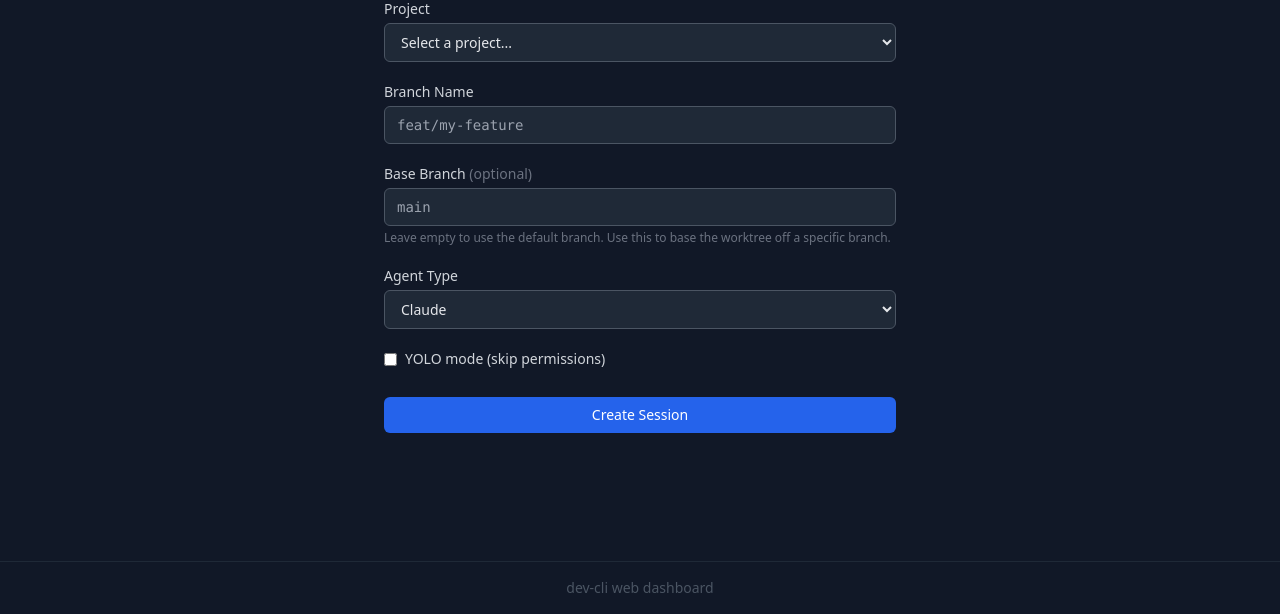
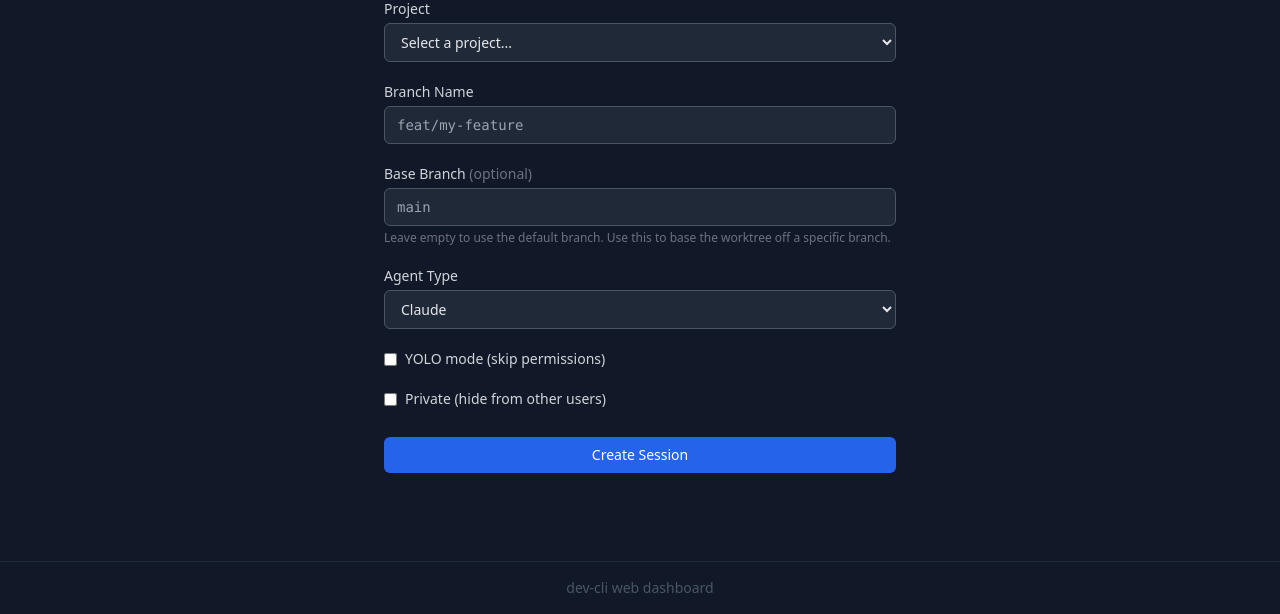
Before and after one commit to theholdinco/dev-cli, a Flask app: page /sessions/new in a window 1280 px wide. Shown: the part 186-800 px from the top of the page. Run offline with Flask 3, Linux system fonts and the light colour scheme; some libraries are stand-ins or nearby versions.

Commit message:
Add --private flag to hide sessions and tasks from other users
On a shared VPS, all sessions are visible to everyone. This adds a
--private flag to `dev new` and `dev task add` that marks sessions/tasks
as private, hiding them from other users' listings (ls, ports, attach,
kill --all, gc --global, hub, dashboard, bot). Private sessions remain
accessible by name — privacy guards discovery, not access.

Co-Authored-By: Claude Opus 4.6 <noreply@anthropic.com>

```diff
--- a/web/bot/handlers/system.py
+++ b/web/bot/handlers/system.py
@@ -45,7 +45,9 @@ async def cmd_stats(update: Update, context: ContextTypes.DEFAULT_TYPE):
 @authorized
 async def cmd_ports(update: Update, context: ContextTypes.DEFAULT_TYPE):
     """Handle /ports — show port allocation table."""
-    sessions = list_sessions(show_all=True)
+    import os
+    requesting_user = os.environ.get("USER", "")
+    sessions = list_sessions(show_all=True, requesting_user=requesting_user)
     text = format_ports_table(sessions)
     await update.message.reply_text(truncate(text), parse_mode="MarkdownV2")
 
--- a/web/core/commands.py
+++ b/web/core/commands.py
@@ -50,15 +50,17 @@ def run_dev(args: list[str], timeout: int = 60, stdin_data: str = None) -> Comma
 
 
 def new_session(
-    project: str, branch: str, agent: str = "claude", yolo: bool = False, from_branch: str = ""
+    project: str, branch: str, agent: str = "claude", yolo: bool = False, from_branch: str = "", private: bool = False
 ) -> CommandResult:
-    """Create a new session: dev new <project> <branch> [--from base] [--agent type] [--yolo]."""
+    """Create a new session: dev new <project> <branch> [--from base] [--agent type] [--yolo] [--private]."""
     args = ["new", project, branch]
     if from_branch:
         args.extend(["--from", from_branch])
     args.extend(["--agent", agent])
     if yolo:
         args.append("--yolo")
+    if private:
+        args.append("--private")
     return run_dev(args)
 
 
--- a/web/core/tasks.py
+++ b/web/core/tasks.py
@@ -25,6 +25,7 @@ class TaskInfo:
     created: str = ""
     started: Optional[str] = None
     completed: Optional[str] = None
+    private: bool = False
 
 
 def _read_registry() -> dict:
@@ -60,6 +61,7 @@ def _task_from_dict(d: dict) -> TaskInfo:
         created=d.get("created", ""),
         started=d.get("started"),
         completed=d.get("completed"),
+        private=d.get("private", False),
     )
 
 
@@ -84,7 +86,7 @@ def _generate_branch(task_id: str, description: str) -> str:
     return f"task-{task_id}/{slug}"
 
 
-def add_task(project: str, description: str, branch: str = "", from_branch: str = "") -> TaskInfo:
+def add_task(project: str, description: str, branch: str = "", from_branch: str = "", private: bool = False) -> TaskInfo:
     """Add a new task and return it. Branch is auto-generated if not provided."""
     data = _read_registry()
     task_id = str(data.get("next_id", 1))
@@ -99,6 +101,7 @@ def add_task(project: str, description: str, branch: str = "", from_branch: str
         "branch": branch,
         "description": description,
         "from_branch": from_branch or None,
+        "private": private,
         "status": "pending",
         "session": None,
         "pr_url": None,
--- a/web/dashboard/routes/sessions.py
+++ b/web/dashboard/routes/sessions.py
@@ -1,3 +1,5 @@
+import os
+
 from flask import Blueprint, render_template, request, flash, redirect, url_for
 
 from core.sessions import list_sessions, get_session, get_users
@@ -11,7 +13,8 @@ sessions_bp = Blueprint("sessions", __name__, url_prefix="/sessions")
 def list_sessions_view():
     user = request.args.get("user", "")
     users = get_users()
-    sessions = list_sessions(user=user)
+    requesting_user = os.environ.get("USER", "")
+    sessions = list_sessions(user=user, requesting_user=requesting_user)
     return render_template("sessions/list.html", sessions=sessions, users=users, selected_user=user)
 
 
@@ -28,8 +31,9 @@ def create_session():
     from_branch = request.form.get("from_branch", "").strip()
     agent_type = request.form.get("agent_type", "claude")
     yolo = request.form.get("yolo") == "on"
+    private = request.form.get("private") == "on"
 
-    result = new_session(project=project, branch=branch, agent=agent_type, yolo=yolo, from_branch=from_branch)
+    result = new_session(project=project, branch=branch, agent=agent_type, yolo=yolo, from_branch=from_branch, private=private)
     if result.success:
         flash(f"Session created for {project}/{branch}", "success")
     else:
--- a/web/dashboard/routes/sse.py
+++ b/web/dashboard/routes/sse.py
@@ -1,3 +1,4 @@
+import os
 import time
 
 from flask import Blueprint, Response, render_template, request, current_app
@@ -10,11 +11,12 @@ sse_bp = Blueprint("sse", __name__, url_prefix="/sse")
 @sse_bp.route("/sessions")
 def session_stream():
     user = request.args.get("user", "")
+    requesting_user = os.environ.get("USER", "")
 
     def generate():
         while True:
             try:
-                sessions = list_sessions(user=user)
+                sessions = list_sessions(user=user, requesting_user=requesting_user)
                 html = render_template("partials/session_list.html", sessions=sessions)
                 data = html.replace("\n", "\ndata: ")
                 yield f"event: sessions\ndata: {data}\n\n"
--- a/web/dashboard/templates/partials/session_row.html
+++ b/web/dashboard/templates/partials/session_row.html
@@ -11,6 +11,11 @@
                     {% else %}bg-red-900 text-red-300 border border-red-700{% endif %}">
                     {{ "alive" if session.alive else "dead" }}
                 </span>
+                {% if session.private %}
+                <span class="inline-flex items-center px-2 py-0.5 rounded-full text-xs font-medium bg-yellow-900 text-yellow-300 border border-yellow-700">
+                    private
+                </span>
+                {% endif %}
             </div>
             <div class="flex flex-wrap items-center gap-x-4 gap-y-1 text-sm text-gray-400">
                 {% if session.owner %}
--- a/web/dashboard/templates/sessions/new.html
+++ b/web/dashboard/templates/sessions/new.html
@@ -51,6 +51,12 @@
             <label for="yolo" class="text-sm text-gray-300">YOLO mode (skip permissions)</label>
         </div>
 
+        <div class="flex items-center space-x-2">
+            <input type="checkbox" name="private" id="private"
+                   class="rounded bg-gray-800 border-gray-600 text-blue-600 focus:ring-blue-500">
+            <label for="private" class="text-sm text-gray-300">Private (hide from other users)</label>
+        </div>
+
         <div class="pt-2">
             <button type="submit"
                     class="w-full bg-blue-600 hover:bg-blue-500 text-white font-medium py-2 px-4 rounded-md transition-colors text-sm">
```
Also changed, not shown: web/bot/handlers/sessions.py (+7 -2 lines), web/core/sessions.py (+9 -1 lines), 2 other files.
